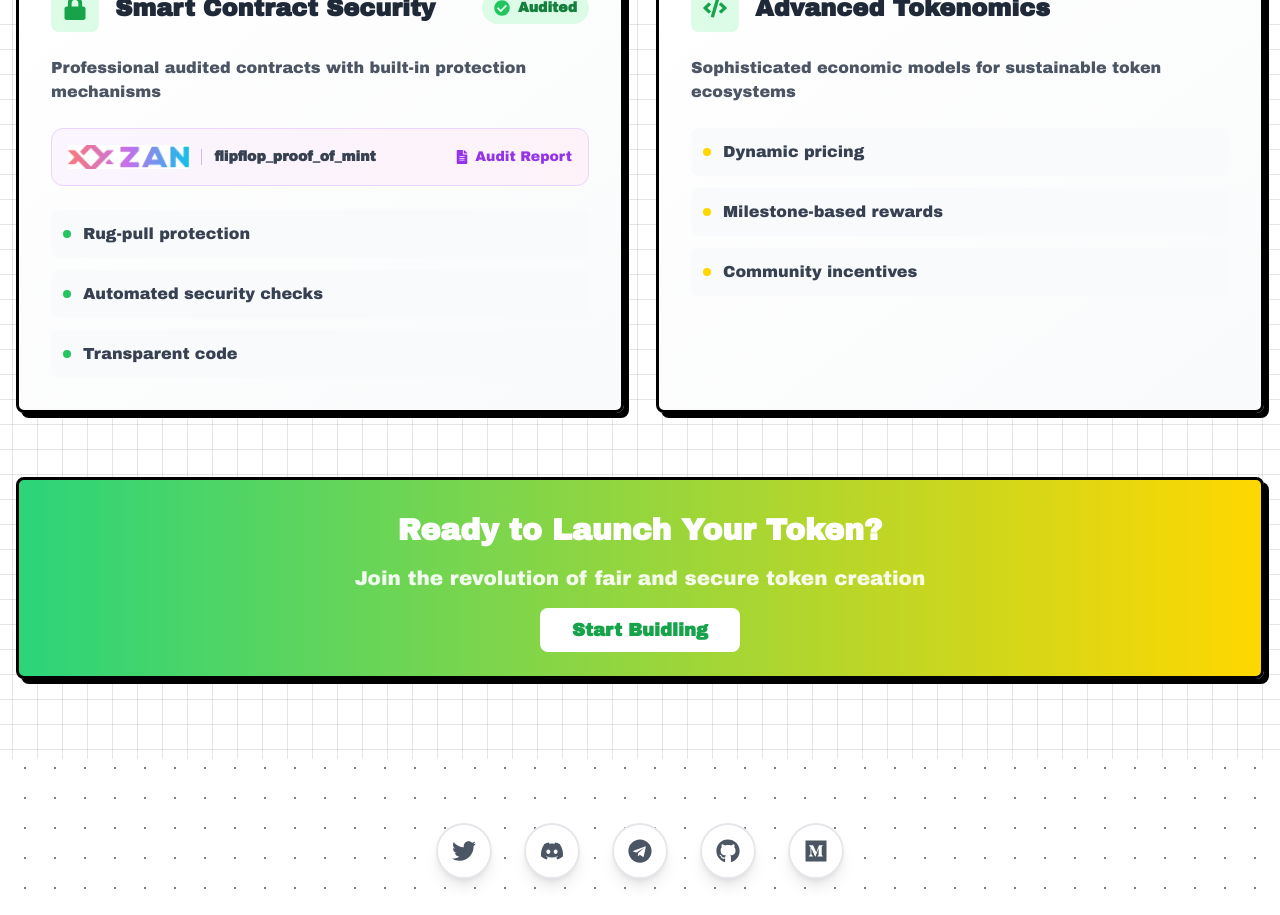
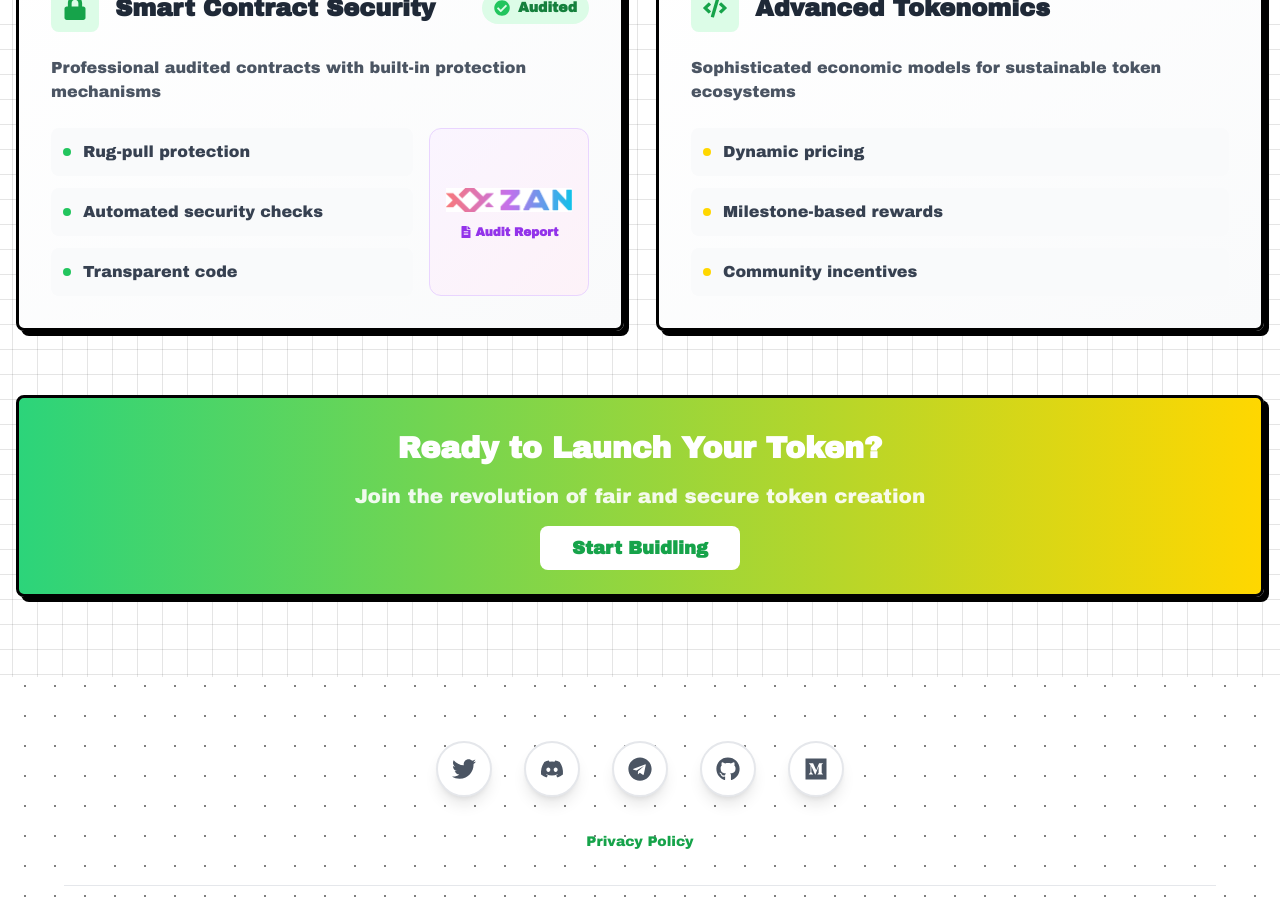
Before and after one commit to flipflop-fun/landingpage, a React (Vite) app: page / in a window 1280 px wide. Shown: the part 3060-3975 px from the top of the page. Built offline with nearby package versions, Linux system fonts and the light colour scheme; a web font is replaced by a local one.

Commit message:
update audit badge layout to side-by-side display

```diff
--- a/src/components/HowItWorks.jsx
+++ b/src/components/HowItWorks.jsx
@@ -188,43 +188,41 @@ export const HowItWorks = () => {
                     {feature.description}
                   </p>
 
+                  <div className={`${feature.isAudited ? 'flex flex-col sm:flex-row gap-4' : ''}`}>
+                    {/* Feature list */}
+                    <div className={`grid grid-cols-1 gap-3 ${feature.isAudited ? 'flex-1' : ''}`}>
+                      {feature.features.map((item, idx) => (
+                        <div key={idx} className="flex items-center p-3 bg-gray-50 dark:bg-gray-700 rounded-lg">
+                          <span className={`w-2 h-2 ${feature.isAudited ? 'bg-green-500' : 'bg-accent-500'} rounded-full mr-3`}></span>
+                          <span className="text-gray-700 dark:text-gray-200">{item}</span>
+                        </div>
+                      ))}
+                    </div>
+
                     {/* ZAN Audit Badge Section */}
                     {feature.isAudited && feature.audit && (
                       <motion.a
                         href={feature.audit.reportUrl}
                         target="_blank"
                         rel="noopener noreferrer"
-                      className="block mb-6 p-4 bg-gradient-to-r from-purple-50 to-pink-50 dark:from-purple-900/20 dark:to-pink-900/20 rounded-xl border border-purple-200 dark:border-purple-700 hover:border-purple-400 dark:hover:border-purple-500 transition-colors cursor-pointer group"
-                      whileHover={{ scale: 1.02 }}
+                        className="flex-shrink-0 sm:w-40 p-4 bg-gradient-to-br from-purple-50 to-pink-50 dark:from-purple-900/20 dark:to-pink-900/20 rounded-xl border border-purple-200 dark:border-purple-700 hover:border-purple-400 dark:hover:border-purple-500 transition-colors cursor-pointer group flex flex-col items-center justify-center text-center"
+                        whileHover={{ scale: 1.03 }}
                         whileTap={{ scale: 0.98 }}
                       >
-                      <div className="flex items-center justify-between">
-                        <div className="flex items-center gap-3">
                         <img
                           src={zanLogo}
                           alt="ZAN"
-                            className="h-6 object-contain"
+                          className="h-8 object-contain mb-2"
                         />
-                          <div className="h-4 w-px bg-purple-300 dark:bg-purple-600"></div>
-                          <span className="text-sm font-semibold text-gray-700 dark:text-gray-200">
+                        {/* <span className="text-xs font-mono text-gray-600 dark:text-gray-300 mb-2">
                           {feature.audit.projectName}
-                          </span>
-                        </div>
-                        <div className="flex items-center text-purple-600 dark:text-purple-400 text-sm font-medium group-hover:translate-x-1 transition-transform">
-                          <FaFileAlt className="mr-1.5" />
+                        </span> */}
+                        <div className="flex items-center text-purple-600 dark:text-purple-400 text-xs font-semibold group-hover:scale-105 transition-transform">
+                          <FaFileAlt className="mr-1" />
                           <span>Audit Report</span>
-                        </div>
                         </div>
                       </motion.a>
                     )}
-
-                  <div className="grid grid-cols-1 gap-3">
-                    {feature.features.map((item, idx) => (
-                      <div key={idx} className="flex items-center p-3 bg-gray-50 dark:bg-gray-700 rounded-lg">
-                        <span className={`w-2 h-2 ${feature.isAudited ? 'bg-green-500' : 'bg-accent-500'} rounded-full mr-3`}></span>
-                        <span className="text-gray-700 dark:text-gray-200">{item}</span>
-                      </div>
-                    ))}
                   </div>
                 </motion.div>
               );
```
Lines whose indentation alone changed are shown as unchanged.
